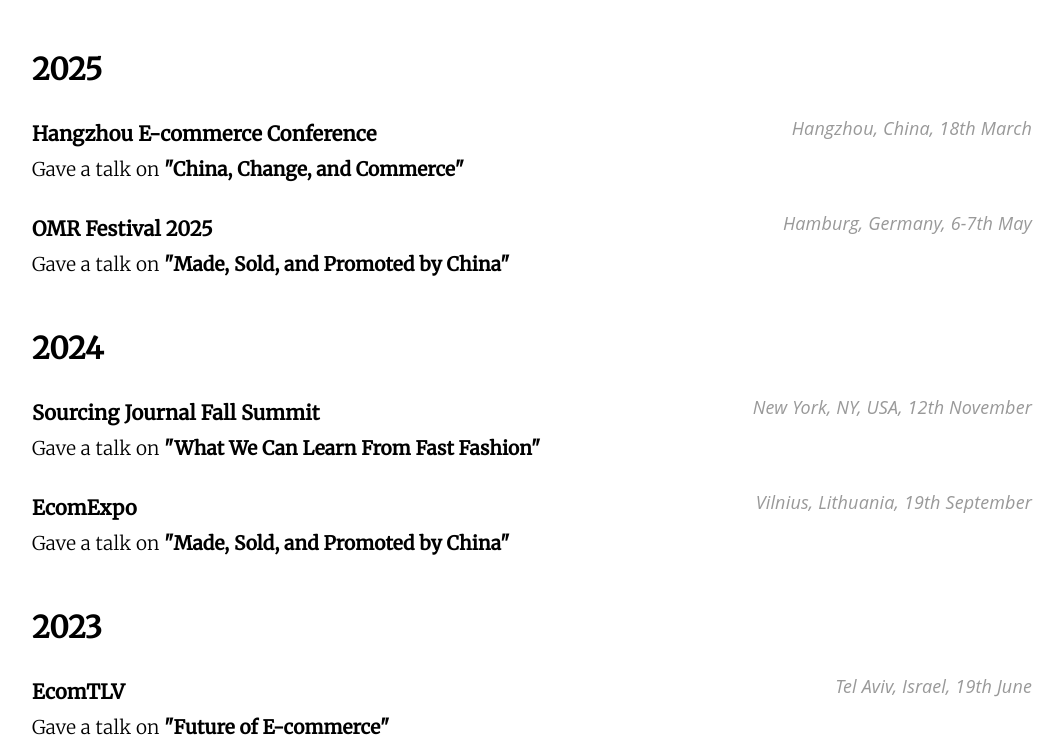
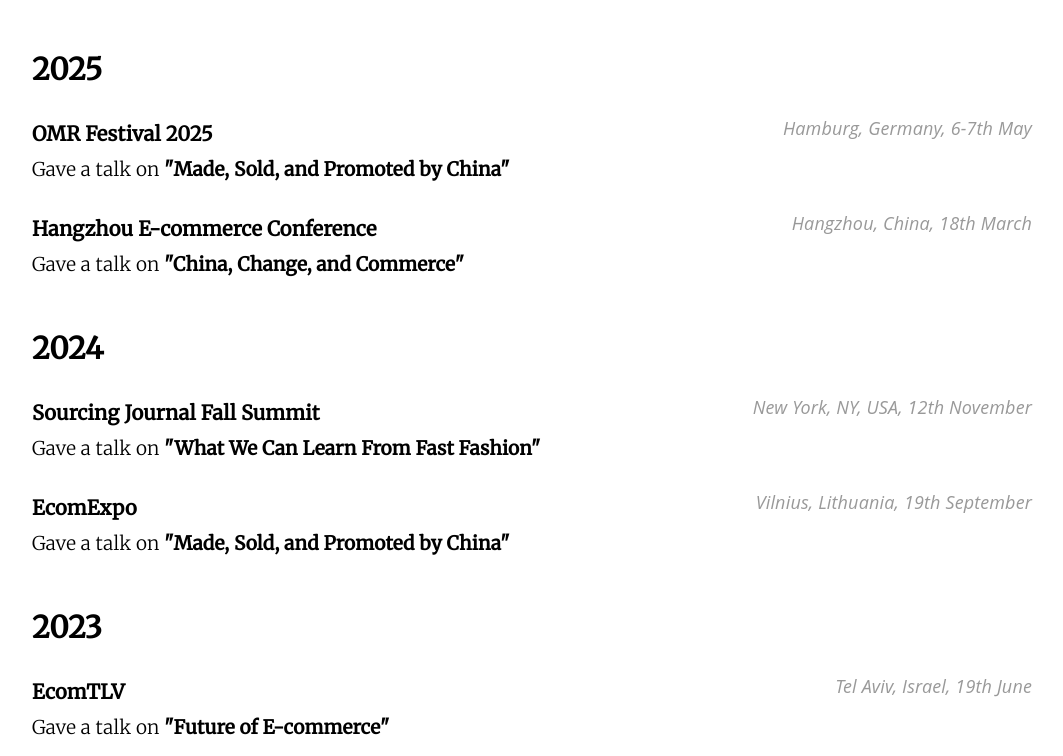
Before and after one commit to juokaz/juokaz.com, a Jekyll site: the page built from conferences.html, in a window 1280 px wide and 900 px high, scrolled down 581 px, cut to the strip 144-900 px from the top of the window. Shown: the whole strip, without its empty margins (108-1171 px from the left). Built offline with Jekyll 4.4.1, drawn with Linux system fonts in a browser that asks for light colours; some of the changed lines change nothing that is shown.

Commit message:
Fix omr25 talk order

```diff
--- a/_config.yml
+++ b/_config.yml
@@ -119,16 +119,16 @@
 conferences:
   - year: 2025
     talks:
+    - title: OMR Festival 2025
+      location: Hamburg, Germany
+      date: 6-7th May
+      spoken:
+          - title: Made, Sold, and Promoted by China
     - title: Hangzhou E-commerce Conference
       location: Hangzhou, China
       date: 18th March
       spoken:
           - title: China, Change, and Commerce
-    - title: OMR Festival 2025
-      location: Hamburg, Germany
-      date: 6-7th May
-      spoken:
-          - title: Made, Sold, and Promoted by China
   - year: 2024
     talks:
     - title: Sourcing Journal Fall Summit
```
